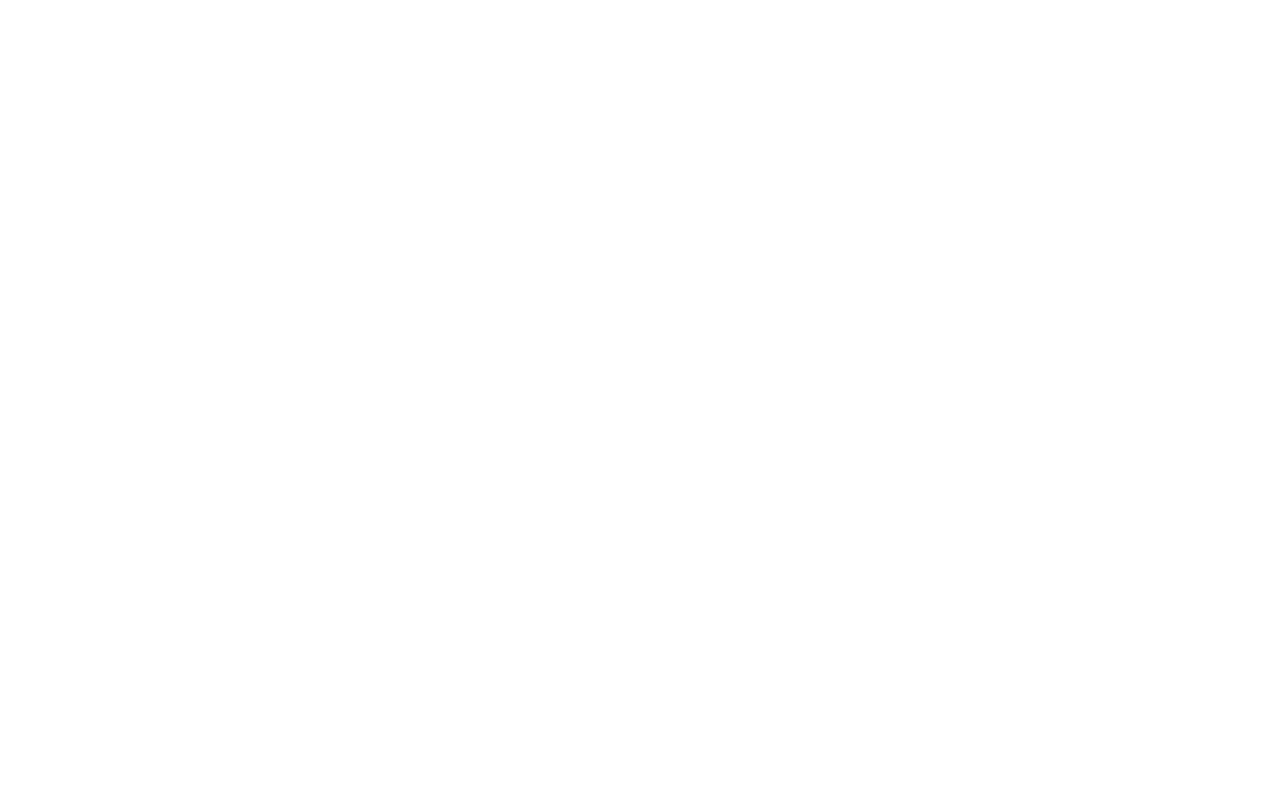
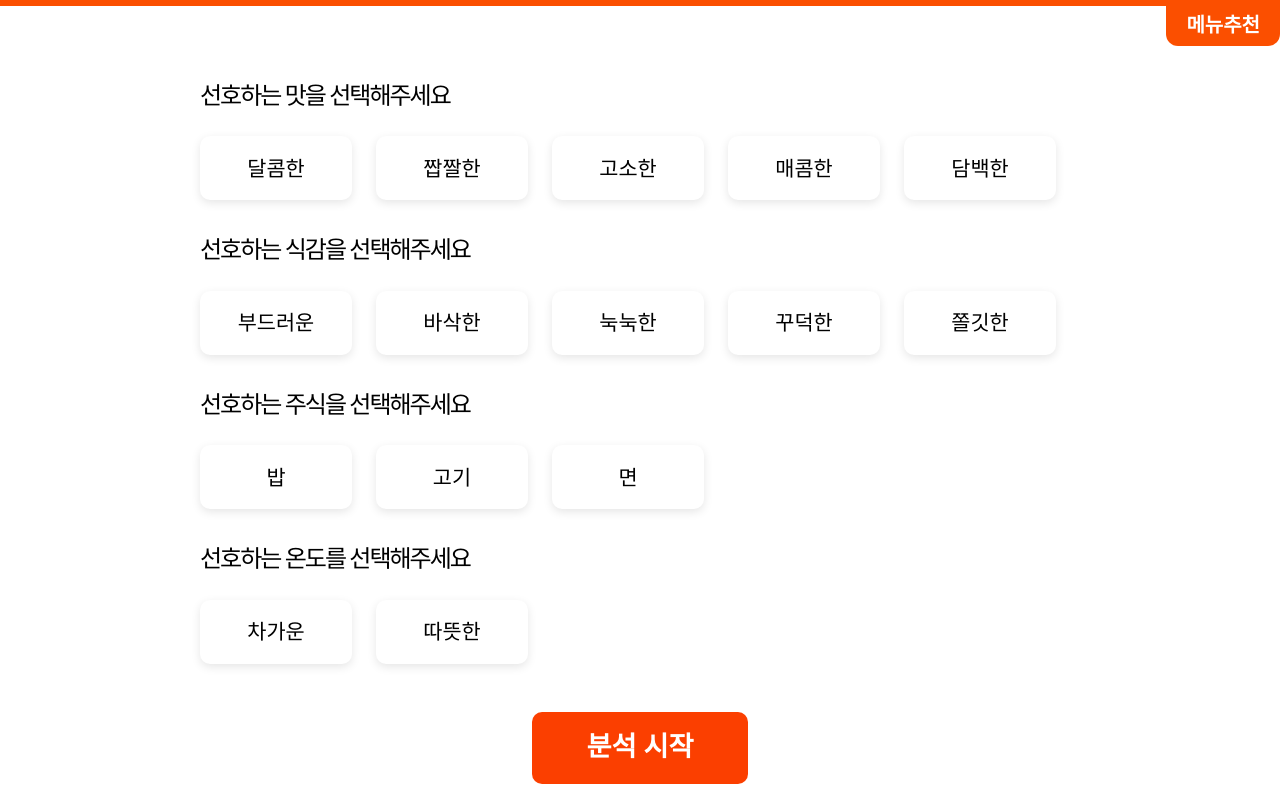
Before and after one commit to Team-HUG/app, a React (Create React App) app: page /recommend in a window 1280 px wide. Before the commit this address had no page. Built offline with nearby package versions, Linux system fonts and the light colour scheme.

Commit message:
메뉴추천 페이지 퍼블리싱하고 백엔드에 보낼 추천 배열 설정 완료

```diff
--- a/src/App.tsx
+++ b/src/App.tsx
@@ -8,6 +8,7 @@
 import Main from './pages/Main';
 import { ToastContainer, toast } from 'react-toastify';
 import Modal from './components/common/modal';
+import RecommendMenuPage from './pages/RecommendMenuPage';
 
 const App = () => {
   return (
@@ -21,6 +22,7 @@
         <Route path="/admin/order-list" element={<AdminOrderList />} />
         <Route path="/admin/game-list" element={<AdminGameList />} />
         <Route path="/prepare" element={<Prepare />} />
+        <Route path="/recommend" element={<RecommendMenuPage />} />
       </Routes>
     </BrowserRouter>
   );
--- a/src/components/CardGame/index.tsx
+++ b/src/components/CardGame/index.tsx
@@ -11,6 +11,7 @@
   const [notifyCount, setNotifyCount] = useState<number>(1);
   const [isGGwang, setIsGGwang] = useState<boolean>(false);
   const [isSuccess, setIsSuccess] = useState<boolean>(false);
+  let copyCardData = [...cardData];
 
   const navigate = useNavigate();
 
@@ -46,6 +47,10 @@
       }, 1000);
     }
   }, [notifyCount, beginning]);
+
+  useEffect(() => {
+    copyCardData.sort(() => Math.random() - 0.5);
+  }, []);
 
   return (
     <S.CardGameContainer>
@@ -106,7 +111,9 @@
         <span>섞여있는 카드 속 두꺼비를 찾아내세요!</span>
       </S.CardGameTitleBox>
       <S.CardsBox>
-        {cardData.map((card) => (
+        {copyCardData
+          .sort(() => Math.floor(0.5))
+          .map((card) => (
             <img
               key={card.id}
               src={isGGwang || isSuccess ? card.img : '/BackJinroCard.png'}
--- /dev/null
+++ b/src/pages/RecommendMenuPage/index.tsx
@@ -0,0 +1,81 @@
+import { useState } from 'react';
+import TableBar from '../../components/atoms/TableBar';
+import * as S from './style';
+
+const recommendData = [
+  { question: '선호하는 맛을 선택해주세요', recommendList: ['달콤한', '짭짤한', '고소한', '매콤한', '담백한'] },
+  { question: '선호하는 식감을 선택해주세요', recommendList: ['부드러운', '바삭한', '눅눅한', '꾸덕한', '쫄깃한'] },
+  { question: '선호하는 주식을 선택해주세요', recommendList: ['밥', '고기', '면'] },
+  { question: '선호하는 온도를 선택해주세요', recommendList: ['차가운', '따뜻한'] },
+];
+
+const RecommendMenuPage = () => {
+  const [recommendArr, setRecommendArr] = useState(['', '', '', '']);
+  const [tasteText, setTasteText] = useState('');
+  const [textureText, setTexture] = useState('');
+  const [stockText, setStockText] = useState('');
+  const [temperatureText, setTemperatureText] = useState('');
+
+  console.log(recommendArr);
+
+  return (
+    <S.RecommendMenuPageContainer>
+      <TableBar name="메뉴추천" />
+      <S.RecommendMenuSelectContainer>
+        {recommendData.map((recommend, idx) => (
+          <div key={idx}>
+            <S.RecommendQuestion>{recommend.question}</S.RecommendQuestion>
+            <S.RecommendSelectBoxContainer>
+              {recommend.recommendList.map((in_recommend, idx) => (
+                <S.RecommendSelectBox
+                  key={idx}
+                  current={in_recommend}
+                  clicked={
+                    recommend.question === '선호하는 맛을 선택해주세요'
+                      ? tasteText
+                      : recommend.question === '선호하는 식감을 선택해주세요'
+                      ? textureText
+                      : recommend.question === '선호하는 주식을 선택해주세요'
+                      ? stockText
+                      : temperatureText
+                  }
+                  onClick={() => {
+                    if (recommend.question === '선호하는 맛을 선택해주세요') {
+                      setTasteText(in_recommend);
+                      const copyTextArr = [...recommendArr];
+                      copyTextArr[0] = in_recommend;
+                      setRecommendArr(copyTextArr);
+                    }
+                    if (recommend.question === '선호하는 식감을 선택해주세요') {
+                      setTexture(in_recommend);
+                      const copyTextArr = [...recommendArr];
+                      copyTextArr[1] = in_recommend;
+                      setRecommendArr(copyTextArr);
+                    }
+                    if (recommend.question === '선호하는 주식을 선택해주세요') {
+                      setStockText(in_recommend);
+                      const copyTextArr = [...recommendArr];
+                      copyTextArr[2] = in_recommend;
+                      setRecommendArr(copyTextArr);
+                    }
+                    if (recommend.question === '선호하는 온도를 선택해주세요') {
+                      setTemperatureText(in_recommend);
+                      const copyTextArr = [...recommendArr];
+                      copyTextArr[3] = in_recommend;
+                      setRecommendArr(copyTextArr);
+                    }
+                  }}
+                >
+                  {in_recommend}
+                </S.RecommendSelectBox>
+              ))}
+            </S.RecommendSelectBoxContainer>
+          </div>
+        ))}
+      </S.RecommendMenuSelectContainer>
+      <S.RecommendButton>분석 시작</S.RecommendButton>
+    </S.RecommendMenuPageContainer>
+  );
+};
+
+export default RecommendMenuPage;
--- /dev/null
+++ b/src/pages/RecommendMenuPage/style.ts
@@ -0,0 +1,57 @@
+import styled from 'styled-components';
+
+export const RecommendMenuPageContainer = styled.div`
+  display: flex;
+  flex-direction: column;
+  align-items: center;
+`;
+
+export const RecommendMenuSelectContainer = styled.div`
+  display: flex;
+  flex-direction: column;
+  margin: 2rem 8rem 1rem 8rem;
+`;
+
+export const RecommendQuestion = styled.h1`
+  font-size: 1.5rem;
+  font-weight: 500;
+  color: #000000;
+  margin-bottom: 1.4rem;
+  letter-spacing: -2px;
+
+  span {
+    color: #fb4f00;
+    font-weight: 600;
+  }
+`;
+
+export const RecommendSelectBoxContainer = styled.div`
+  display: flex;
+  align-items: center;
+  margin-bottom: 2rem;
+`;
+
+export const RecommendSelectBox = styled.div<{ current: string; clicked: string }>`
+  color: ${({ current, clicked }) => (current === clicked ? '#ffffff' : '#000000')};
+  background: ${({ current, clicked }) => (current === clicked ? '#fb4f00' : '#ffffff')};
+  font-size: 1.3rem;
+  box-shadow: 0px 3px 10px 0px rgba(0, 0, 0, 0.1);
+  width: 9.5rem;
+  height: 4rem;
+  border-radius: 10px;
+  display: flex;
+  align-items: center;
+  justify-content: center;
+  margin-right: 1.5rem;
+  cursor: pointer;
+`;
+
+export const RecommendButton = styled.button`
+  width: 13.5rem;
+  height: 4.5rem;
+  background-color: #fb3f00;
+  font-weight: 600;
+  font-size: 1.7rem;
+  border-radius: 10px;
+  color: #ffffff;
+`;
```
Lines whose indentation alone changed are shown as unchanged.
